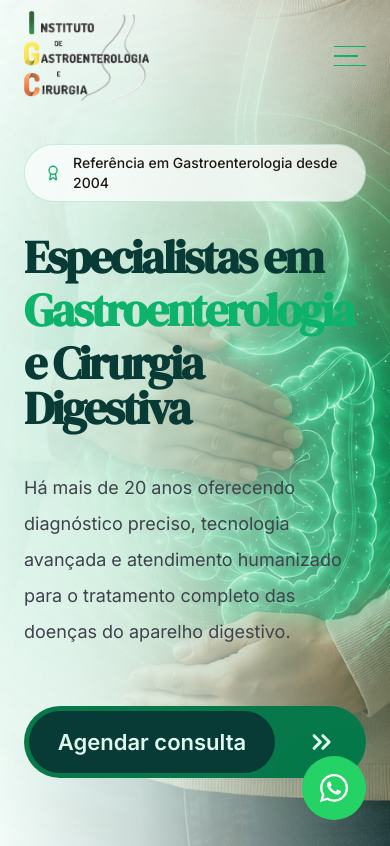
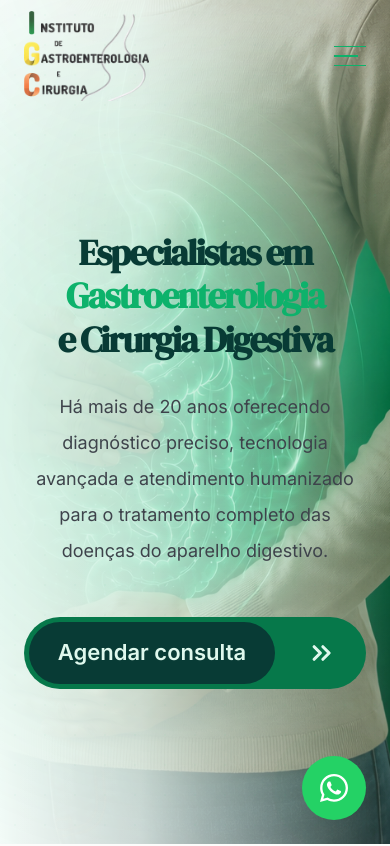
Before and after one commit to JeanCarlo10/instituto-gastroenterologia, a React (Vite) app: page / in a window 390 px wide. Shown: the top 846 px of the page. Built offline with nearby package versions, Linux system fonts and the light colour scheme.

Commit message:
Ajustes de textos no mobile

```diff
--- a/src/components/Hero.tsx
+++ b/src/components/Hero.tsx
@@ -1,5 +1,5 @@
 import { motion } from "framer-motion";
-import { Award, ChevronsRight } from "lucide-react";
+import { ChevronsRight } from "lucide-react";
 import HeroImage from "@/assets/HeroAtual.png";
 
 const WHATSAPP_NUMBER = "45999999999";
@@ -32,7 +32,7 @@ const Hero = () => {
           alt="Instituto de Gastroenterologia"
           loading="eager"
           fetchPriority="high"
-          className=" absolute inset-0 h-full w-full object-cover object-[82%_center] lg:object-[90%_center] xl:object-[96%_center] 2xl:object-right pointer-events-none select-none"
+          className=" absolute inset-0 h-full w-full object-cover object-[98%_center] lg:object-[90%_center] xl:object-[96%_center] 2xl:object-right pointer-events-none select-none"
         />
       </div>
 
@@ -106,31 +106,8 @@ const Hero = () => {
       {/* CONTENT */}
       {/* ================================================= */}
 
-      <div className=" relative z-20 container mx-auto flex min-h-screen items-center px-6 pt-36 pb-24 lg:px-8 ">
-        <div className="w-full max-w-[760px]">
-          {/* Badge */}
-
-          <motion.div
-            initial={{
-              opacity: 0,
-              y: 18,
-            }}
-            animate={{
-              opacity: 1,
-              y: 0,
-            }}
-            transition={{
-              duration: 0.7,
-            }}
-            className=" inline-flex items-center gap-3 rounded-full border border-(--primary)/20 bg-white/70 px-5 py-2 backdrop-blur-xl "
-          >
-            <Award size={18} className="text-(--primary)" />
-
-            <span className="text-sm font-medium text-(--foreground)">
-              Referência em Gastroenterologia desde 2004
-            </span>
-          </motion.div>
-
+      <div className="relative z-20 container mx-auto flex min-h-screen items-center justify-center px-6 pt-32 pb-20 lg:justify-start lg:px-8 ">
+        <div className=" w-full max-w-[760px] text-center md:text-left lg:text-left">
           <motion.h1
             initial={{
               opacity: 0,
@@ -144,7 +121,7 @@ const Hero = () => {
               delay: 0.15,
               duration: 0.9,
             }}
-            className=" mt-8 text-[46px] font-bold leading-[0.98] tracking-[-0.05em] text-[#083B35] sm:text-[62px] lg:text-[82px] "
+            className=" mt-8 text-[36px] font-bold leading-[0.98] tracking-[-0.05em] text-[#083B35] sm:text-[62px] lg:text-[82px] "
           >
             Especialistas em
             <span className="mt-2 block text-(--primary)">
@@ -166,7 +143,7 @@ const Hero = () => {
               delay: 0.3,
               duration: 0.9,
             }}
-            className="mt-10 max-w-[640px] text-lg leading-9 text-(--gray-dark) lg:text-xl"
+            className="mt-8 mx-auto max-w-[640px] text-lg leading-9 text-(--gray-dark) md:mx-0 lg:mx-0 lg:mt-10 lg:text-xl"
           >
             Há mais de 20 anos oferecendo diagnóstico preciso, tecnologia
             avançada e atendimento humanizado para o tratamento completo das
@@ -186,7 +163,7 @@ const Hero = () => {
               delay: 0.55,
               duration: 0.8,
             }}
-            className="mt-14 flex flex-col gap-5 sm:flex-row"
+            className="mt-12 flex justify-center sm:justify-center md:justify-start lg:justify-start"
           >
             <a
               href={WHATSAPP_LINK}
@@ -198,7 +175,7 @@ const Hero = () => {
                 Agendar consulta
               </span>
 
-              <span className=" ml-1 flex h-full w-[82px] items-center justify-center transition-all duration-500 group-hover:w-[95px] ">
+              <span className="ml-1 flex h-full w-[82px] items-center justify-center transition-all duration-500 group-hover:w-[95px] ">
                 <motion.div
                   animate={{
                     x: [0, 4, 0],
```
